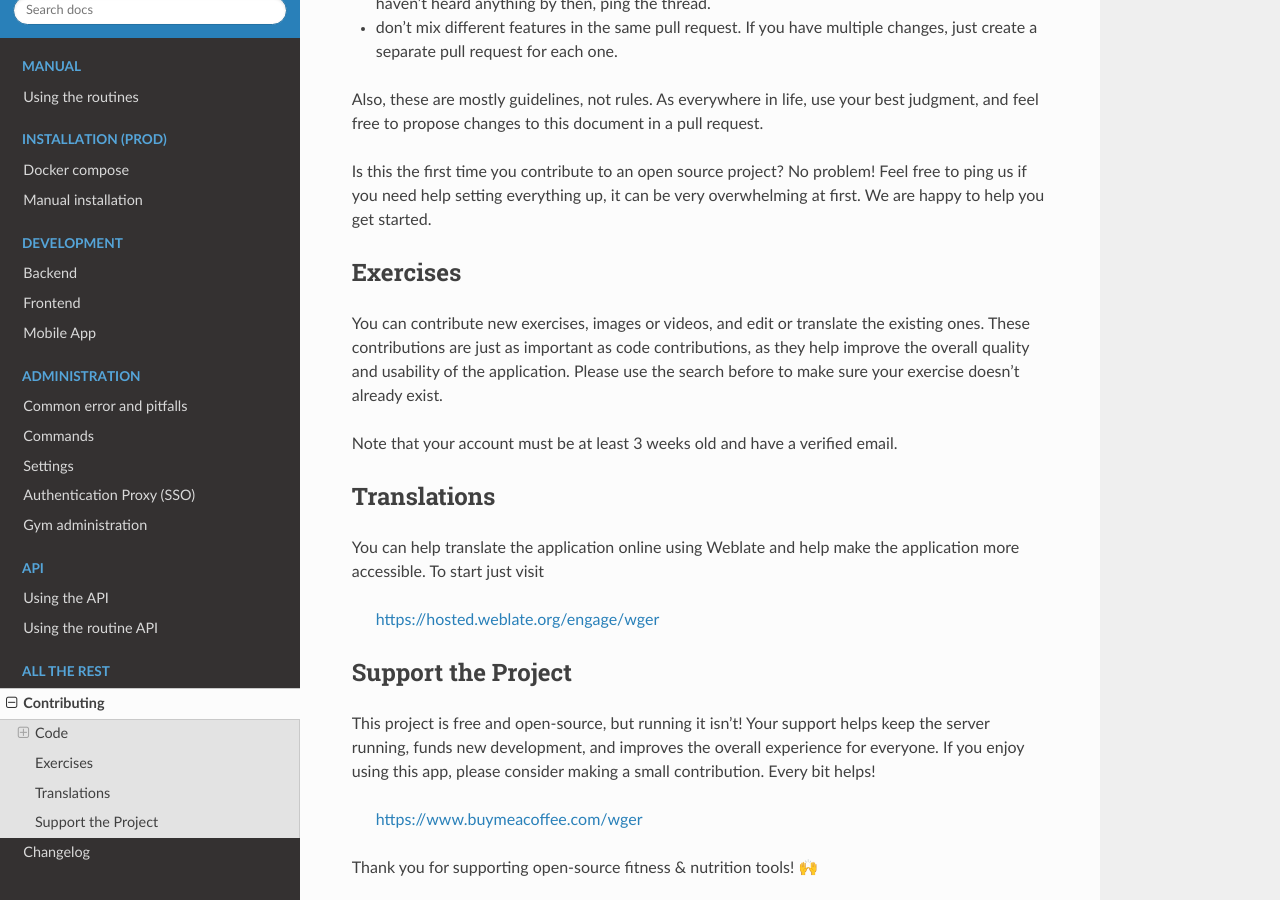
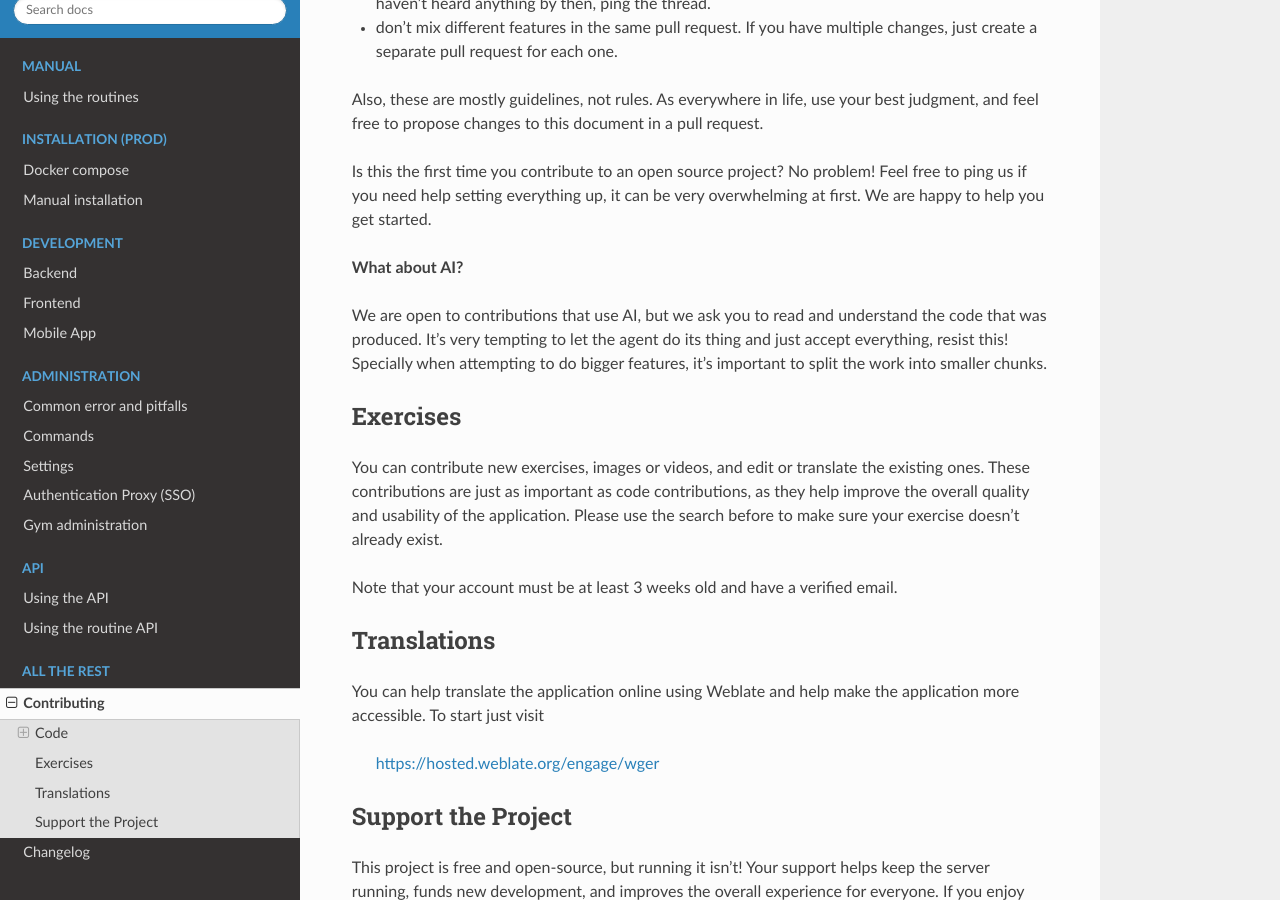
Before and after one commit to wger-project/docs, a Sphinx documentation site: the page built from docs/contributing.rst, in a window 1280 px wide and 900 px high, scrolled down 1450 px. Built offline with Sphinx 7.4.7 and the Read the Docs theme 3.1.0, drawn with Linux system fonts in a browser that asks for light colours.

Commit message:
Mention ai in the contributing guide

```diff
--- a/docs/contributing.rst
+++ b/docs/contributing.rst
@@ -75,6 +75,14 @@ Is this the first time you contribute to an open source project? No problem!
 Feel free to ping us if you need help setting everything up, it can be very
 overwhelming at first. We are happy to help you get started.
 
+**What about AI?**
+
+We are open to contributions that use AI, but we ask you to read and understand the code
+that was produced. It's very tempting to let the agent do its thing and just accept
+everything, resist this! Specially when attempting to do bigger features, it's
+important to split the work into smaller chunks.
+
+
 Exercises
 ---------
 
```
